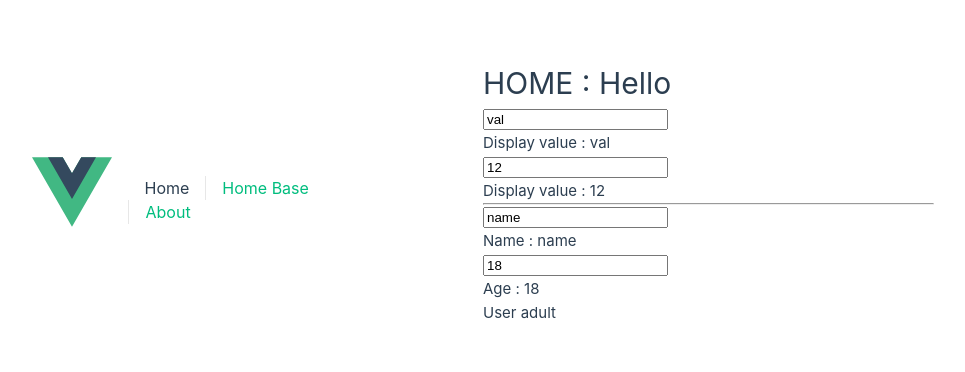
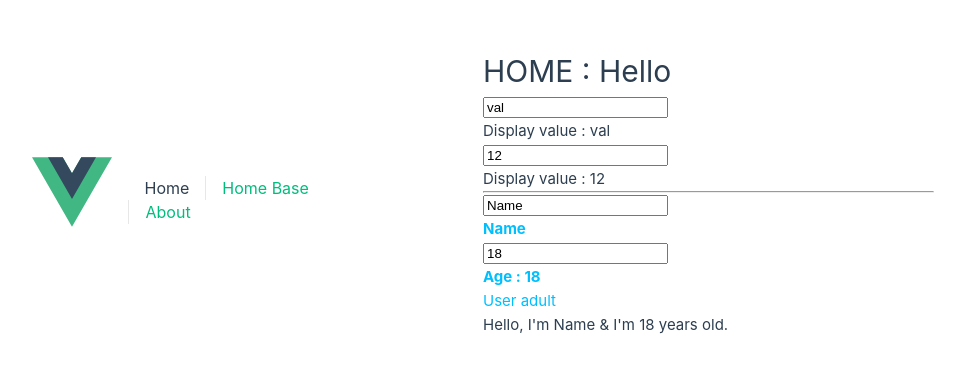
Before and after one commit to BeMontelli/vuejs3, a Vue app: page / in a window 1280 px wide. Shown: the part 208-580 px from the top of the page, without its empty margins (157-1122 px from the left). Built offline with nearby package versions, Linux system fonts and the light colour scheme.

Commit message:
Added computed value

```diff
--- a/src/views/HomeNewView.vue
+++ b/src/views/HomeNewView.vue
@@ -1,18 +1,23 @@
 <script setup>
-import {ref, reactive} from "vue";
+import {ref, reactive, computed} from "vue";
 
 const h1desc = "Hello";
 const inputval = ref("val");
 const inputvalnb = ref(12);
 
 const user = reactive({
-  name: "name",
+  name: "Name",
   age: 18,
 });
 
 const process = (e) => {
   console.log(e.target.name+" changed with val: "+e.target.value);
 };
+
+const sentence = computed(() => {
+  const years = (user.age > 1) ? "years" : "year";
+  return "Hello, I'm "+user.name+" & I'm "+user.age+" "+years+" old.";
+});
 </script>
 
 <template>
@@ -28,13 +33,31 @@ const process = (e) => {
     <hr>
 
     <input name="name" type="text" v-model="user.name" v-on:change="process">
-    <p>Name : {{ user.name }}</p>
+    <p class="bold"
+       :class="{'adult':user.age >= 18,'child':user.age <= 10,}"
+    >{{ user.name }}</p>
 
     <input name="age" type="number" v-model="user.age" v-on:change="process">
-    <p>Age : {{ user.age }}</p>
+    <p class="bold"
+       :class="{'adult':user.age >= 18,'child':user.age <= 10,}"
+    >Age : {{ user.age }}</p>
 
-    <div v-if="user.age >= 18">User adult</div>
+    <div v-if="user.age >= 18" class="adult">User adult</div>
     <div v-else-if="user.age > 10">User teenager</div>
-    <div v-else>User child</div>
+    <div v-else class="child">User child</div>
+
+    <p>{{ sentence }}</p>
   </main>
 </template>
+
+<style scoped>
+  .bold{
+    font-weight: bold;
+  }
+  .adult{
+    color: deepskyblue;
+  }
+  .child{
+    color: pink;
+  }
+</style>
```
